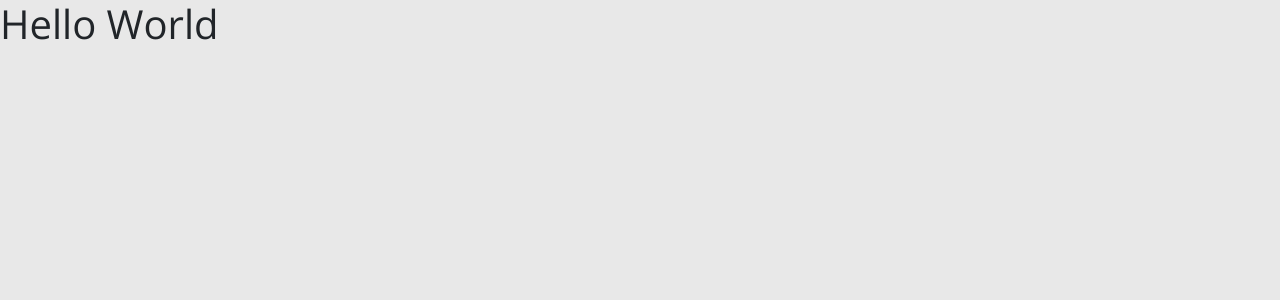
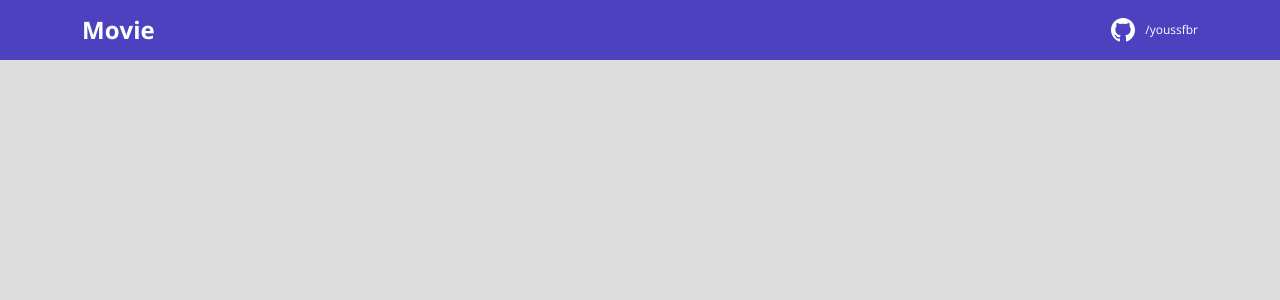
Before and after one commit to youssfbr/movie2022, a React (Create React App) app in the folder frontend/: page / in a window 1280 px wide. Shown: the top 300 px of the page. Built offline with nearby package versions, Linux system fonts and the light colour scheme.

Commit message:
Frontend navbar

```diff
--- a/frontend/public/index.html
+++ b/frontend/public/index.html
@@ -2,15 +2,15 @@
 <html lang="pt_BR">
   <head>
     <meta charset="utf-8" />
+    <title>Movie</title>
     <meta http-equiv="X-UA-Compatible" content="IE=edge" />
     <meta name="viewport" content="width=device-width, initial-scale=1.0" />
+    <meta name="author" content="Alisson Youssf" />
+    <meta name="description" content="Web site created using create-react-app" />
     <meta name="theme-color" content="#000000" />
-    <meta name="description" content="Web site created using create-react-app" />
-    <title>Movie</title>
   </head>
   <body>
     <noscript>You need to enable JavaScript to run this app.</noscript>
     <div id="root"></div>
-
   </body>
 </html>
--- a/frontend/src/App.tsx
+++ b/frontend/src/App.tsx
@@ -1,6 +1,8 @@
+import Navbar from "./shared/components/Navbar";
+
 function App() {
   return (
-    <h1>Hello World</h1>
+    <Navbar />
   );
 }
 
--- a/frontend/src/index.css
+++ b/frontend/src/index.css
@@ -2,20 +2,22 @@
 
 :root {
   --color-primary: #4D41C0;
+  --white: #fff;
+  --bg-gray: #ddd;
+  --text-gray: #4a4a4a;
 }
 
 * {
   margin: 0;
   box-sizing: border-box;
   font-family: 'Open Sans', -apple-system, BlinkMacSystemFont, 'Segoe UI', 'Roboto', 'Oxygen',
-    'Ubuntu', 'Cantarell', 'Fira Sans', 'Droid Sans', 'Helvetica Neue',
-    sans-serif;
+    'Ubuntu', 'Cantarell', 'Fira Sans', 'Droid Sans', 'Helvetica Neue', sans-serif;
   -webkit-font-smoothing: antialiased;
   -moz-osx-font-smoothing: grayscale;
 }
 
 html, body {
-    background-color: #e8e8e8; /* E5E5E5; */
+    background-color: var(--bg-gray);
 }
 
 a, a:hover {
--- /dev/null
+++ b/frontend/src/shared/components/Navbar/index.tsx
@@ -0,0 +1,23 @@
+import { ReactComponent as GithubIcon } from 'assets/img/github.svg';
+import './styles.css';
+
+function Navbar() {
+
+    return (
+        <header>
+            <nav className="container">
+                <div className="movie-nav-content">
+                    <h1>Movie</h1>
+                    <a href="https://github.com/youssfbr/movie2022">
+                        <div className='movie-contact-container'>
+                            <GithubIcon />
+                            <span className='movie-contact-link'>/youssfbr</span>
+                        </div>
+                    </a>
+                </div>
+            </nav>
+        </header>
+    )
+}
+
+export default Navbar;
--- /dev/null
+++ b/frontend/src/shared/components/Navbar/styles.css
@@ -0,0 +1,29 @@
+header {
+    background-color: var(--color-primary);
+    height: 60px;
+    display: flex;
+    align-items: center;
+}
+
+.movie-nav-content {
+    color: #fff;
+    display: flex;
+    justify-content: space-between;
+    align-items: center;
+}
+
+.movie-nav-content h1 {
+    margin: 0;
+    font-size: 24px;
+    font-weight: 700;
+}
+
+.movie-contact-container {
+    display: flex;
+    align-items: center;
+}
+
+.movie-contact-link {
+    margin: 0 0 0 10px;
+    font-size: 12px;
+}
--- a/frontend/tsconfig.json
+++ b/frontend/tsconfig.json
@@ -1,5 +1,6 @@
 {
   "compilerOptions": {
+    "baseUrl": "./src",
     "target": "es5",
     "lib": [
       "dom",
```
Also changed, not shown: frontend/src/assets/img/github.svg (added).
